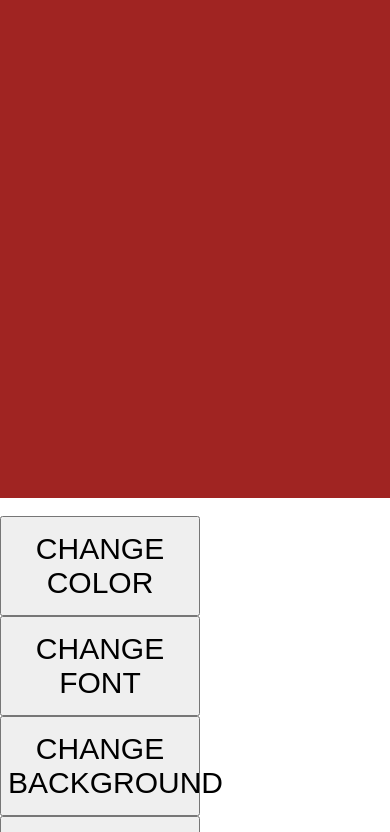
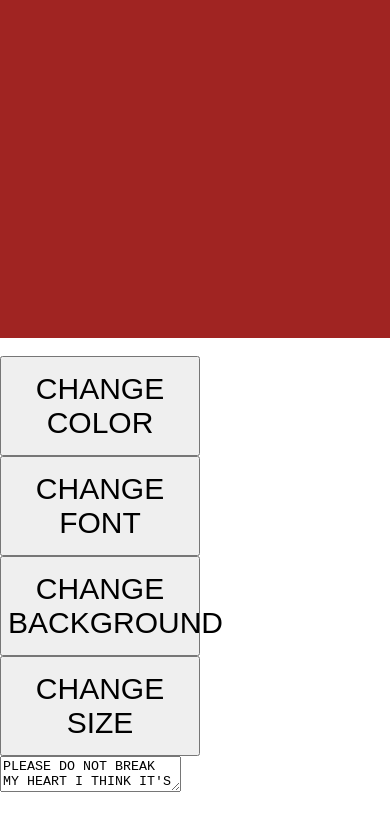
Before and after one commit to abswhite/jquery-test, a website: page public/index.html in a window 390 px wide. Shown: the part 497-1329 px from the top of the page. Drawn offline with nearby package versions, Linux system fonts and the light colour scheme; files that its build step writes are made by us from their sources; files whose address does not match are found by name; a web font is replaced by a local one.

Commit message:
mobile view edits

```diff
--- a/public/index.html
+++ b/public/index.html
@@ -4,6 +4,8 @@
     <meta charset="utf-8">
     <title>jQuery Website</title>
     <link rel="stylesheet" href="public/styles/style.css">
+    <meta name="viewport" content="width=device-width,
+initial-scale=1">
     <link href="https://fonts.googleapis.com/css?family=Oswald|Syncopate|Marvel|Rubik+Mono+One|Quantico|Wire+One|Fascinate+Inline|Monoton|Faster+One" rel="stylesheet">
   </head>
   <body>
--- a/public/styles/style.css
+++ b/public/styles/style.css
@@ -19,13 +19,13 @@ body {
 }
 
 #tumblr-div {
-  width: 100%;
-  height: 800px;
+  width: 400px;
+  height: 600px;
   background-color: #A02422;
-  padding-left: 60px;
-  padding-right: 60px;
-  padding-top: 30px;
-  padding-bottom: 30px;
+  padding-left: 50px;
+  padding-right: 50px;
+  padding-top: 50px;
+  padding-bottom: 50px;
   color: #FFF8DC;
   font-family: 'Oswald';
   font-size: 50px;
@@ -52,6 +52,10 @@ img {
   height: auto;
 }
 
+#padding-change {
+  display: none;
+}
+
 @media only screen and (min-width: 640px) {
   #tumblr-div {
     width: 550px;
@@ -68,4 +72,8 @@ img {
     width: 550px;
     height: auto;
   }
+
+  #padding-change {
+    display: block;
+  }
 }
```
